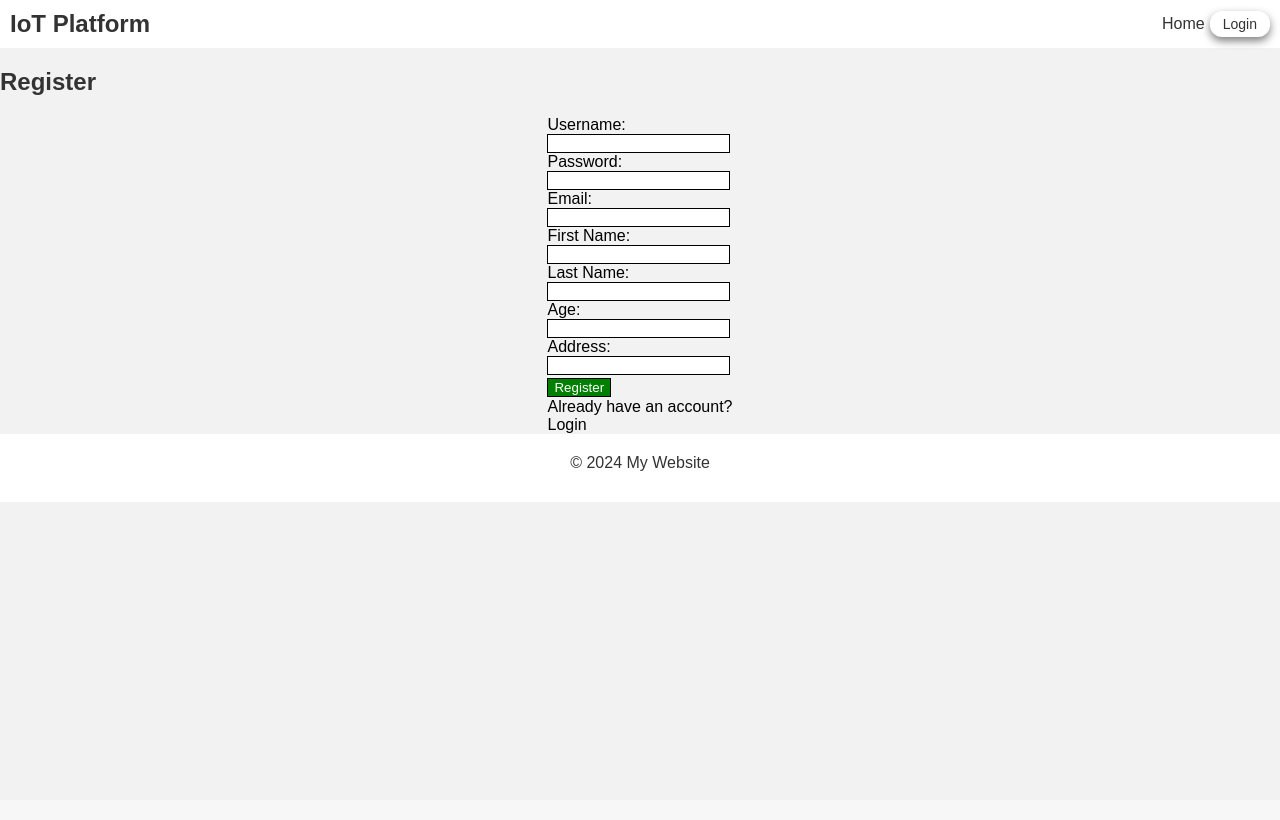
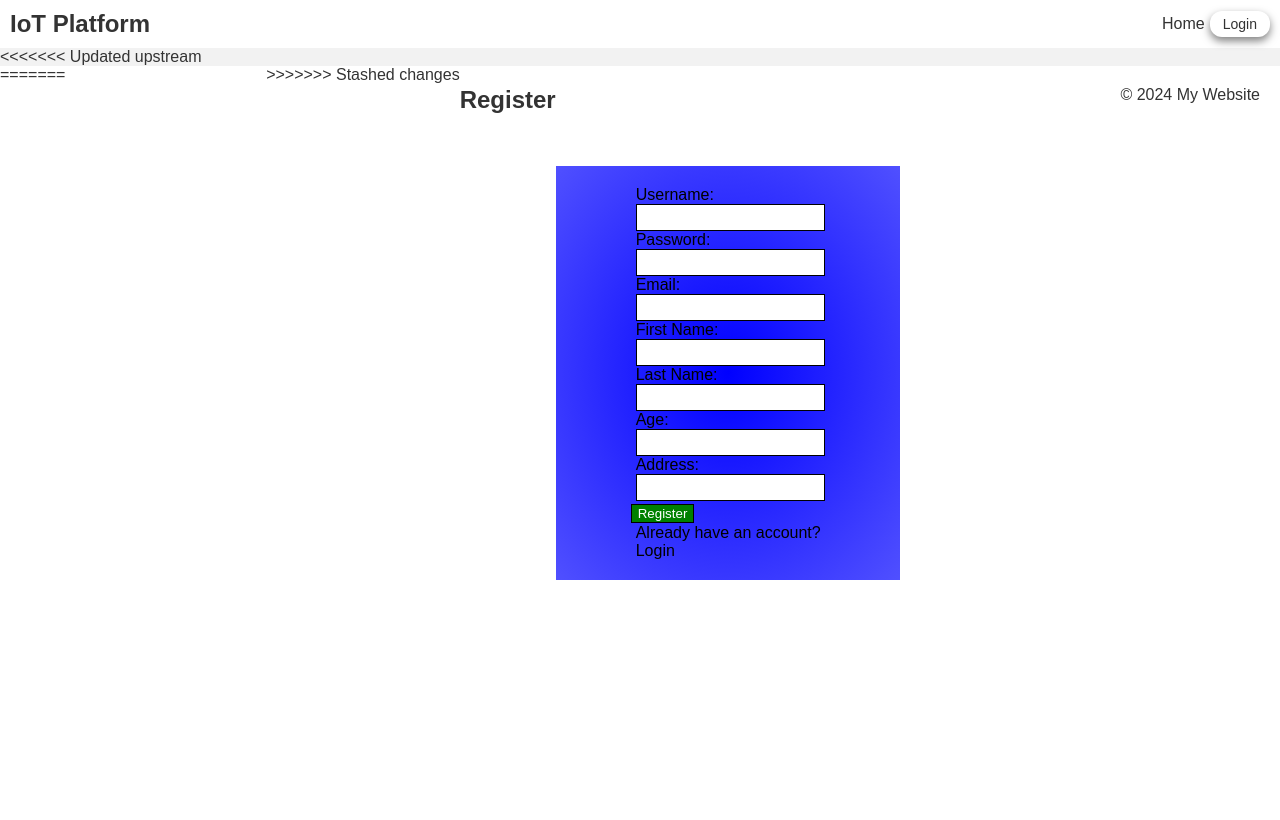
Before and after one commit to VascoMagolo/DeapcWebsite, a PHP site: page /register.php in a window 1280 px wide. Before the commit the page ends 471 px from the top, so only its background shows below. Run offline with PHP 8.4, Linux system fonts and the light colour scheme.

Commit message:
update2
changed the register page css

```diff
--- a/Website/css/style.css
+++ b/Website/css/style.css
@@ -159,16 +159,31 @@ footer p {
     border: 1px solid black;
 }
 .textboxes {
+    margin-left: 5px;
     background-color: white;
     border: 1px solid black;
+    padding: 5px;
 }
 .registertext{
+    margin-left: 5px;
     color: black;
 }
 .f{
     position: relative;
     display: flex;
     justify-content: center;
+    margin-top: 100px;
+    padding-left: 75px;
+    padding-right: 75px;
+    padding-top: 20px;
+    padding-bottom: 20px;
+    background-image:radial-gradient(blue, rgb(80, 80, 255));
+}
+.g{
+    position: relative;
+    display: flex;
+    justify-content: center;
     margin: auto;
-
+    padding-bottom: 120px;
+    background-color: white;
 }
--- a/Website/pages/register.php
+++ b/Website/pages/register.php
@@ -3,6 +3,11 @@ include("header.php");
 include("nav.php");
 ?>
 <body>
+<<<<<<< Updated upstream
+    <div class="g">
+=======
+    <div class= "g">
+>>>>>>> Stashed changes
     <h2>Register</h2>
     <div class= "f">
     <form action="../scripts/register.php" method="post">
@@ -40,6 +45,7 @@ include("nav.php");
         <a class= "registertext"  href="login.php">Login</a>
     </form>
 </div>
+</div>
 </body>
 <?php
 include("footer.php");
```
Also changed, not shown: Website/pages/login.php (+43 -7 lines).
